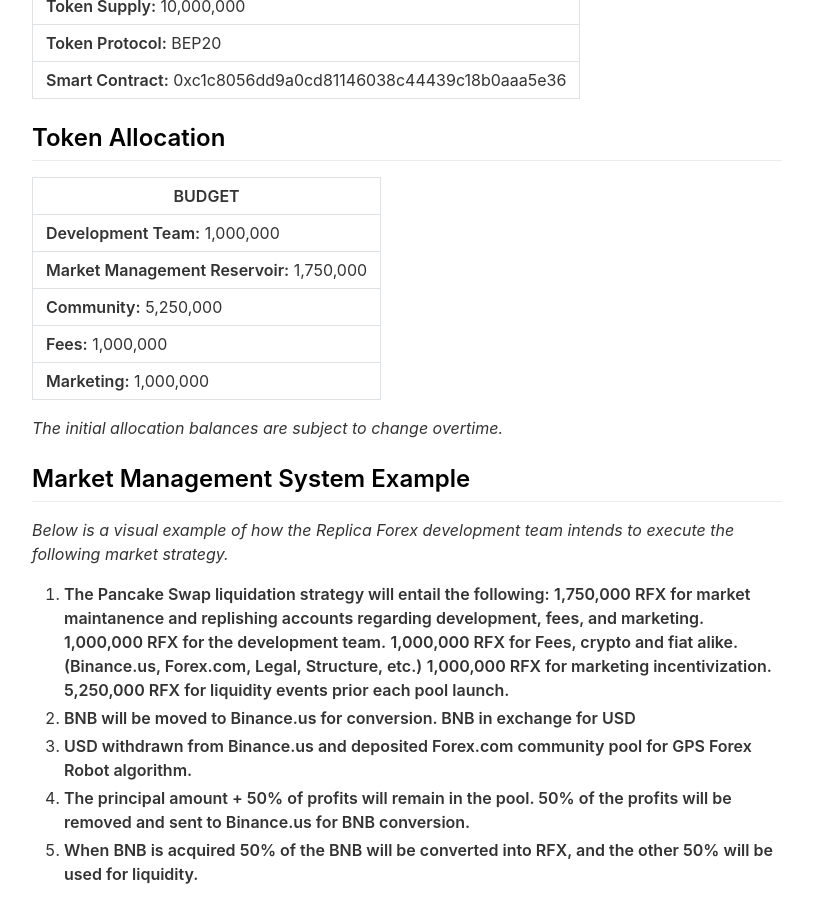
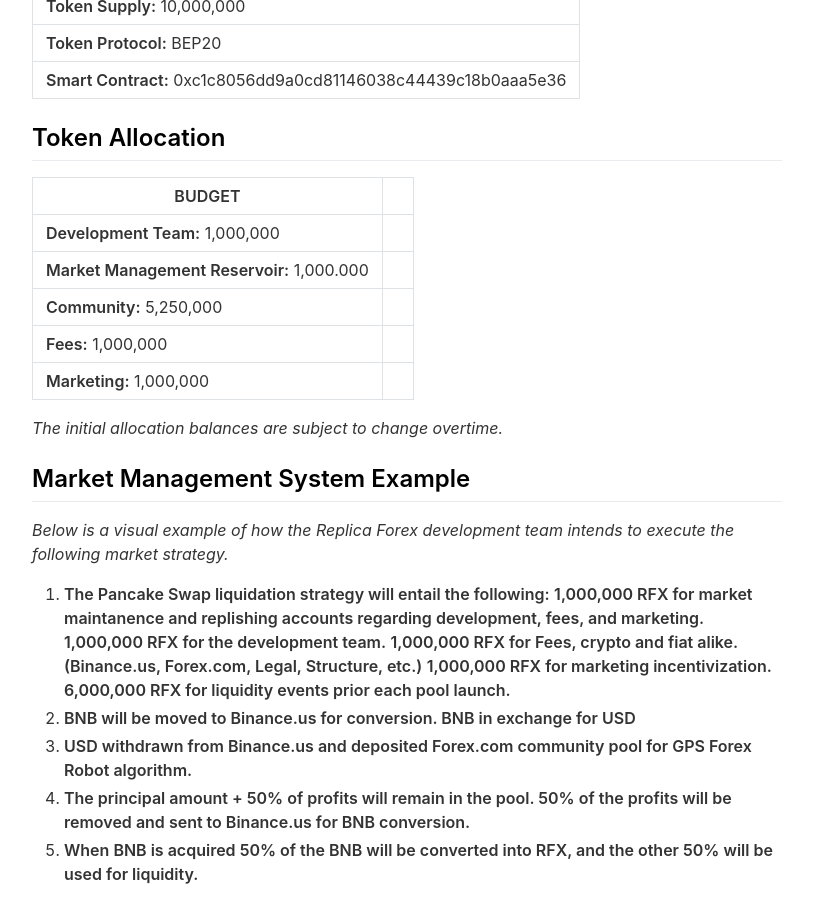
Before and after one commit to fintechntrusts2020/Replica_Forex, a Jekyll site: the page built from _pages/Howitworks.md, in a window 1280 px wide and 900 px high, scrolled down 336 px. Shown: the whole window, without its empty margins (233-1046 px from the left). Built offline with Jekyll 4.4.1, drawn with Linux system fonts in a browser that asks for light colours; nearby versions of some CDN libraries.

Commit message:
Howitworks.md(Update)

```diff
--- a/_pages/Howitworks.md
+++ b/_pages/Howitworks.md
@@ -24,7 +24,7 @@ include_in_header: true
 |-------------------------------|
 |**Development Team:** 1,000,000|
 |-------------------------------|
-|**Market Management Reservoir:** 1,750,000|
+|**Market Management Reservoir:** 1,000.000||
 |-----------------------------------------|
 |**Community:** 5,250,000|
 |------------------------|
@@ -40,11 +40,11 @@ include_in_header: true
 *Below is a visual example of how the Replica Forex development team intends to execute the following market strategy.*
 
 1. **The Pancake Swap liquidation strategy will entail the following:**
-    **1,750,000 RFX for market maintanence and replishing accounts regarding development, fees, and marketing.**
+    **1,000,000 RFX for market maintanence and replishing accounts regarding development, fees, and marketing.**
     **1,000,000 RFX for the development team.**
     **1,000,000 RFX for Fees, crypto and fiat alike.(Binance.us, Forex.com, Legal, Structure, etc.)**
     **1,000,000 RFX for marketing incentivization.**
-    **5,250,000 RFX for liquidity events prior each pool launch.**
+    **6,000,000 RFX for liquidity events prior each pool launch.**
 2. **BNB will be moved to Binance.us for conversion. BNB in exchange for USD**
 3. **USD withdrawn from Binance.us and deposited Forex.com community pool for GPS Forex Robot algorithm.**
 4. **The principal amount + 50% of profits will remain in the pool. 50% of the profits will be removed and sent to Binance.us for BNB conversion.**
```
